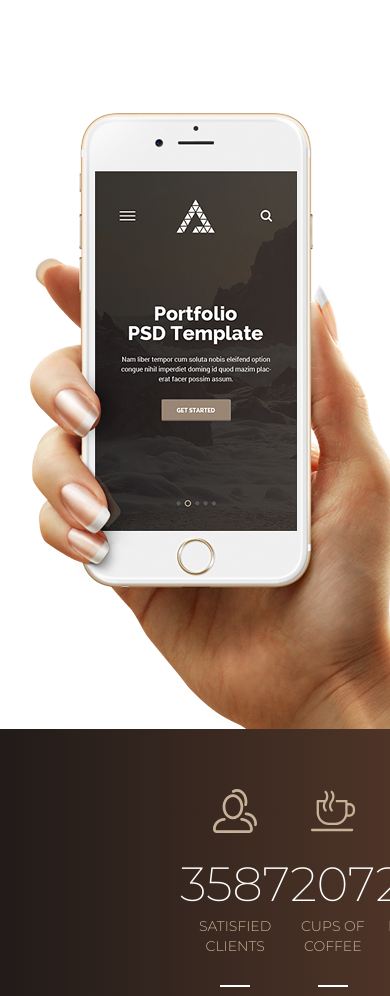
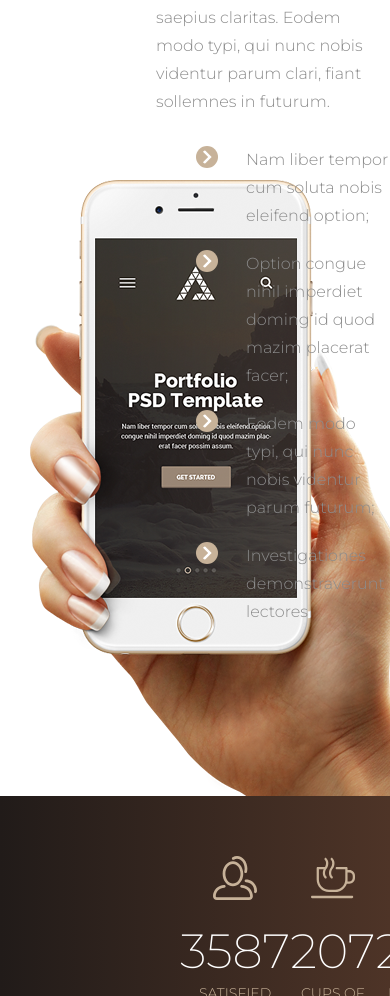
Before and after one commit to Oleksandr073/Waxom-landing-page, a plain HTML site: page index.html in a window 390 px wide. Shown: the part 5028-6024 px from the top of the page. Drawn offline with nearby package versions, Linux system fonts and the light colour scheme.

Commit message:
changes mobile img to background-image

```diff
--- a/index.html
+++ b/index.html
@@ -727,12 +727,9 @@
     <!-- mobile -->
     <section class="mobile">
         <div class="mobile__container container">
-            <img class="mobile__photo" src="./img/mobile/iPhone-in-hand.png" alt="iPhone in hand" width="423" height="616">
             <div class="mobile__content">
                 <h2 class="mobile__title title">Excellent for Mobile Devices.</h2>
-                <p class="mobile__subtitle subtitle">Qisi enim ad minim veniam, quis nostrud exerci tation ullamcorper suscipit lobortis
-                    nisl ut aliquip ex ea commodo consequat. Investigationes demonstraverunt lectores legere me lius quod ii legunt
-                    saepius claritas. Eodem modo typi, qui nunc nobis videntur parum clari, fiant sollemnes in futurum.</p>
+                <p class="mobile__subtitle subtitle">Qisi enim ad minim veniam, quis nostrud exerci tation ullamcorper suscipit lobortis nisl ut aliquip ex ea commodo consequat. Investigationes demonstraverunt lectores legere me lius quod ii legunt saepius claritas. Eodem modo typi, qui nunc nobis videntur parum clari, fiant sollemnes in futurum.</p>
                 <ul class="mobile__advantages">
                     <li class="mobile__advantage">
                         <button class="mobile__button" title="Show content" aria-controls="accordion-text-1" aria-expanded="false">
--- a/sass/components/_mobile.scss
+++ b/sass/components/_mobile.scss
@@ -1,27 +1,25 @@
 .mobile {
-    padding-top: 75px;
+    // padding-top: 75px;
 
     // .mobile__container
 
     &__container {
-        display: flex;
-        align-items: flex-end;
-        // padding-top: 75px;
-    }
+        // padding-top: 190px;
+        // padding-bottom: 170px;
+        padding: 170px 0;
 
-    // .mobile__photo
-
-    &__photo {
-        display: block;
-        // align-self: flex-end;
-        margin-right: 30px;
+        background-image: url('../img/mobile/iPhone-in-hand.png');
+        background-repeat: no-repeat;
+        background-position: 30px bottom;
     }
 
     // .mobile__content
 
     &__content {
+        width: 60%;
+        margin-left: auto;
         // padding-top: 110px;
-        padding-bottom: 170px;
+        // padding-bottom: 170px;
     }
 
     // .mobile__title
```
Also changed, not shown: css/main.css, css/main.min.css, 2 other files.
